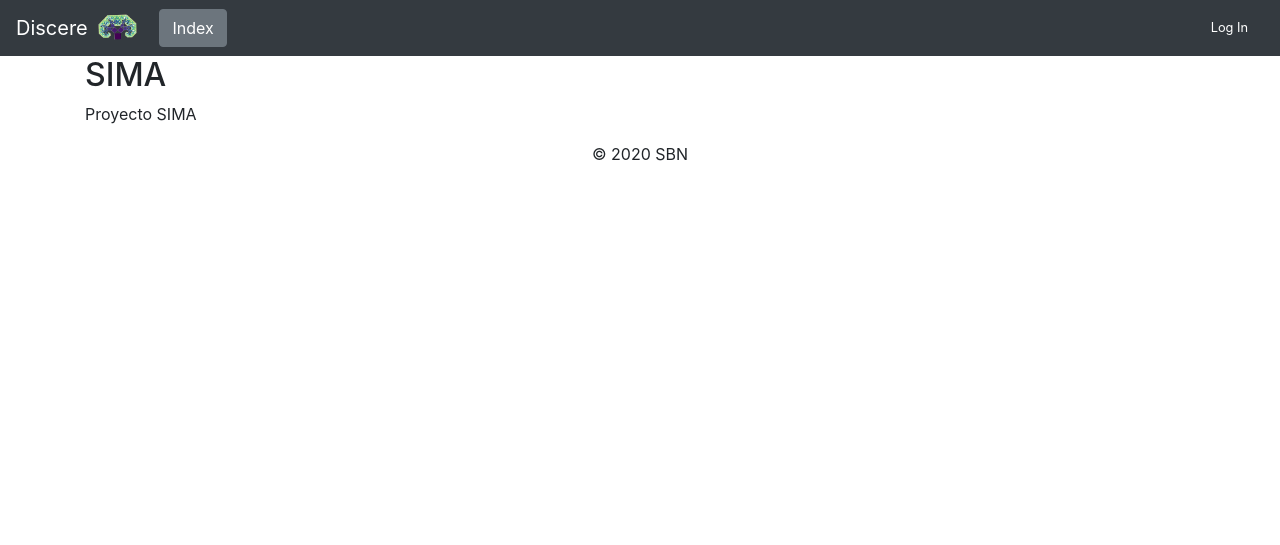
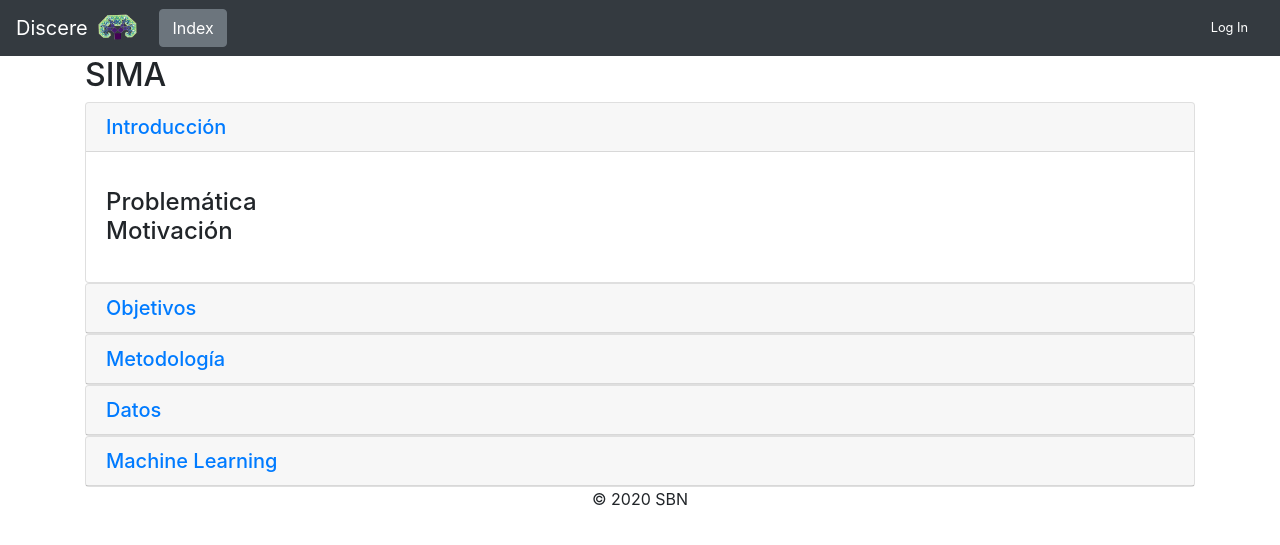
Before and after one commit to jsguerrero/sitio-SIMA, a Django app: template datascience/sima/templates/sima/overview.html in a window 1280 px wide. Shown: the top 545 px of the page. Run offline with Django 3.2, Linux system fonts and the light colour scheme; the template is opened without the code that fills it, so the values that code supplies are empty; parts of the project's set-up code (start-up, migrations or seed data) failed here and were passed over; some libraries are stand-ins or nearby versions.

Commit message:
Estructura documentación proyecto.
Se crea la estructura básica del overview del proyecto.

```diff
--- a/datascience/sima/templates/sima/overview.html
+++ b/datascience/sima/templates/sima/overview.html
@@ -8,6 +8,97 @@
 
 {% block content %}
 
-<p class="text-justify">Proyecto SIMA</p>
+<div id="sections">
+  <div class="card">
+    <div class="card-header" id="headingOne">
+      <h5 class="mb-0">
+        <a data-toggle="collapse" href="#introduccion" aria-expanded="true" aria-controls="introduccion">
+          Introducción
+        </a>
+      </h5>
+    </div>
+    <div id="introduccion" class="collapse show" aria-labelledby="headingOne" >
+      <div class="card-body">
+        <p class="text-justify">
+          <h4 class="mb-0">Problemática</h4>
+
+          <h4 class="mb-0">Motivación</h4>
+
+        </p>
+      </div>
+    </div>
+  </div>
+
+  <div class="card">
+    <div class="card-header" id="headingTwo">
+      <h5 class="mb-0">
+        <a data-toggle="collapse" href="#objetivos" aria-expanded="false" aria-controls="objetivos">
+          Objetivos
+        </a>
+      </h5>
+    </div>
+    <div id="objetivos" class="collapse" aria-labelledby="headingTwo" >
+      <div class="card-body">
+        <p class="text-justify">
+          <h4 class="mb-0">General</h4>
+
+          <h4 class="mb-0">Específicos</h4>
+
+        </p>
+      </div>
+    </div>
+  </div>
+
+  <div class="card">
+    <div class="card-header" id="headingThree">
+      <h5 class="mb-0">
+        <a data-toggle="collapse" href="#metodologia" aria-expanded="false" aria-controls="metodologia">
+          Metodología
+        </a>
+      </h5>
+    </div>
+    <div id="metodologia" class="collapse" aria-labelledby="headingThree" >
+      <div class="card-body">
+        <p class="text-justify">
+
+        </p>
+      </div>
+    </div>
+  </div>
+
+  <div class="card">
+    <div class="card-header" id="headingThree">
+      <h5 class="mb-0">
+        <a data-toggle="collapse" href="#datos" aria-expanded="false" aria-controls="datos">
+          Datos
+        </a>
+      </h5>
+    </div>
+    <div id="datos" class="collapse" aria-labelledby="headingThree" >
+      <div class="card-body">
+        <p class="text-justify">
+
+        </p>
+      </div>
+    </div>
+  </div>
+
+  <div class="card">
+    <div class="card-header" id="headingThree">
+      <h5 class="mb-0">
+        <a data-toggle="collapse" href="#machine_learning" aria-expanded="false" aria-controls="machine_learning">
+          Machine Learning
+        </a>
+      </h5>
+    </div>
+    <div id="machine_learning" class="collapse" aria-labelledby="headingThree" >
+      <div class="card-body">
+        <p class="text-justify">
+
+        </p>
+      </div>
+    </div>
+  </div>
+</div>
 
 {% endblock %}
--- a/datascience/sima/urls.py
+++ b/datascience/sima/urls.py
@@ -4,6 +4,6 @@ from dash_apps.sima import time_series
 
 app_name = 'sima'
 urlpatterns = [
-    path('', views.overview, name='overview'),
+    path('overview', views.overview, name='overview'),
     path('data_exploration', views.data_exploration, name='data_exploration'),
 ]
```
